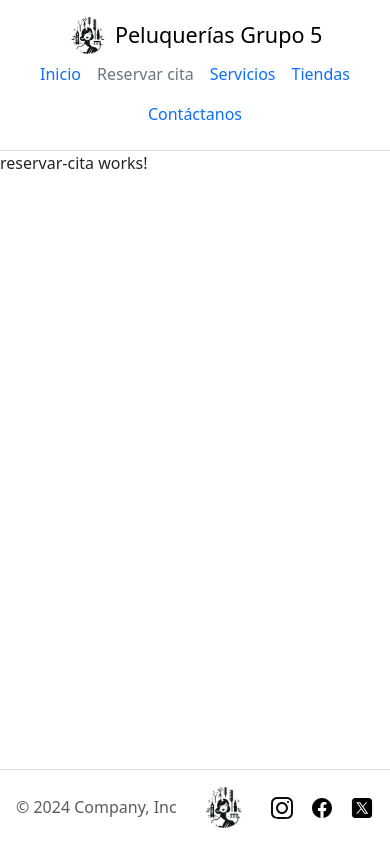
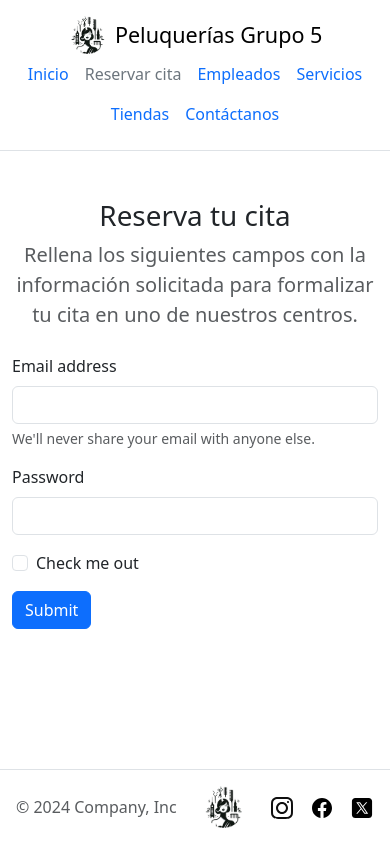
Before and after one commit to GomezIvann/actividad-2, an Angular app in the folder frontend/: page /reservar-cita in a window 390 px wide. Built offline with nearby package versions, Linux system fonts and the light colour scheme.

Commit message:
Pequeñas actualizaciones

```diff
--- a/frontend/src/app/app.routes.ts
+++ b/frontend/src/app/app.routes.ts
@@ -5,6 +5,7 @@ import { ContactoComponent } from './components/contacto/contacto.component';
 import { DetallesTiendaComponent } from './components/detalles-tienda/detalles-tienda.component';
 import { ServiciosComponent } from './components/servicios/servicios.component';
 import { ReservarCitaComponent } from './components/reservar-cita/reservar-cita.component';
+import { EmpleadosComponent } from './components/empleados/empleados.component';
 
 export const routes: Routes = [
   {
@@ -43,6 +44,11 @@ export const routes: Routes = [
     title: 'Reserva tu cita',
   },
   {
+    path: 'empleados',
+    component: EmpleadosComponent,
+    title: 'Empleados',
+  },
+  {
     path: '**',
     redirectTo: 'inicio',
   },
--- a/frontend/src/app/components/cabecera/cabecera.component.html
+++ b/frontend/src/app/components/cabecera/cabecera.component.html
@@ -30,6 +30,15 @@
     </li>
     <li>
       <a
+        [routerLink]="['/empleados']"
+        [routerLinkActive]="['link-secondary']"
+        class="nav-link px-2"
+      >
+        Empleados
+      </a>
+    </li>
+    <li>
+      <a
         [routerLink]="['/servicios']"
         [routerLinkActive]="['link-secondary']"
         class="nav-link px-2"
--- a/frontend/src/app/components/empleados/empleados.component.html
+++ b/frontend/src/app/components/empleados/empleados.component.html
@@ -1 +1,18 @@
-<p>empleados works!</p>
+<div class="d-flex flex-column h-100">
+  <div class="py-5 text-center container">
+    <div class="row py-lg-5">
+      <div class="col-lg-6 col-md-8 mx-auto">
+        <h1 class="fw-light">Empleados</h1>
+        <p class="lead text-body-secondary">
+          Conoce a los empleados de Peluquerías Grupo 5. Nuestro equipo de
+          profesionales está a tu disposición para ofrecerte el mejor servicio.
+        </p>
+      </div>
+    </div>
+  </div>
+  <div class="album py-5 bg-body-tertiary flex-grow-1">
+    <div class="container g-3">
+      <div class="row"></div>
+    </div>
+  </div>
+</div>
--- a/frontend/src/app/components/inicio/inicio.component.html
+++ b/frontend/src/app/components/inicio/inicio.component.html
@@ -34,7 +34,7 @@
     color="bg-body-tertiary"
     descripcion="Los mejores profesionales del sector."
     ruta="/empleados"
-    titulo="Profesionales"
+    titulo="Empleados"
   >
     <svg
       xmlns="http://www.w3.org/2000/svg"
--- a/frontend/src/app/components/reservar-cita/reservar-cita.component.css
+++ b/frontend/src/app/components/reservar-cita/reservar-cita.component.css
@@ -0,0 +1,3 @@
+.container {
+  max-width: 960px;
+}
--- a/frontend/src/app/components/reservar-cita/reservar-cita.component.html
+++ b/frontend/src/app/components/reservar-cita/reservar-cita.component.html
@@ -1 +1,36 @@
-<p>reservar-cita works!</p>
+<div class="d-flex flex-column h-100">
+  <div class="pt-5 pb-2 text-center container">
+    <div class="row py-lg-5">
+      <div class="col-lg-6 col-md-8 mx-auto">
+        <h1 class="fw-light">Reserva tu cita</h1>
+        <p class="lead text-body-secondary">
+          Rellena los siguientes campos con la información solicitada para
+          formalizar tu cita en uno de nuestros centros.
+        </p>
+      </div>
+    </div>
+  </div>
+  <form class="container pb-5">
+    <div class="mb-3">
+      <label for="exampleInputEmail1" class="form-label">Email address</label>
+      <input
+        type="email"
+        class="form-control"
+        id="exampleInputEmail1"
+        aria-describedby="emailHelp"
+      />
+      <div id="emailHelp" class="form-text">
+        We'll never share your email with anyone else.
+      </div>
+    </div>
+    <div class="mb-3">
+      <label for="exampleInputPassword1" class="form-label">Password</label>
+      <input type="password" class="form-control" id="exampleInputPassword1" />
+    </div>
+    <div class="mb-3 form-check">
+      <input type="checkbox" class="form-check-input" id="exampleCheck1" />
+      <label class="form-check-label" for="exampleCheck1">Check me out</label>
+    </div>
+    <button type="submit" class="btn btn-primary">Submit</button>
+  </form>
+</div>
--- a/frontend/src/app/components/reservar-cita/reservar-cita.component.ts
+++ b/frontend/src/app/components/reservar-cita/reservar-cita.component.ts
@@ -5,8 +5,6 @@ import { Component } from '@angular/core';
   standalone: true,
   imports: [],
   templateUrl: './reservar-cita.component.html',
-  styleUrl: './reservar-cita.component.css'
+  styleUrl: './reservar-cita.component.css',
 })
-export class ReservarCitaComponent {
-
-}
+export class ReservarCitaComponent {}
--- a/frontend/src/app/components/servicios/servicios.component.html
+++ b/frontend/src/app/components/servicios/servicios.component.html
@@ -12,8 +12,8 @@
     </div>
   </div>
   <div class="album py-5 bg-body-tertiary flex-grow-1">
-    <div class="container g-3">
-      <div class="row">
+    <div class="container">
+      <div class="row mb-5">
         <app-tarjeta-servicio
           *ngFor="let servicio of servicios"
           [servicio]="servicio"
@@ -22,9 +22,9 @@
       </div>
       <div class="row">
         <div class="col text-center">
-          <button class="btn btn-primary" [routerLink]="['/reservar-cita']">
+          <a class="btn btn-primary btn-lg" [routerLink]="['/reservar-cita']">
             Reserva ahora
-          </button>
+          </a>
         </div>
       </div>
     </div>
```
